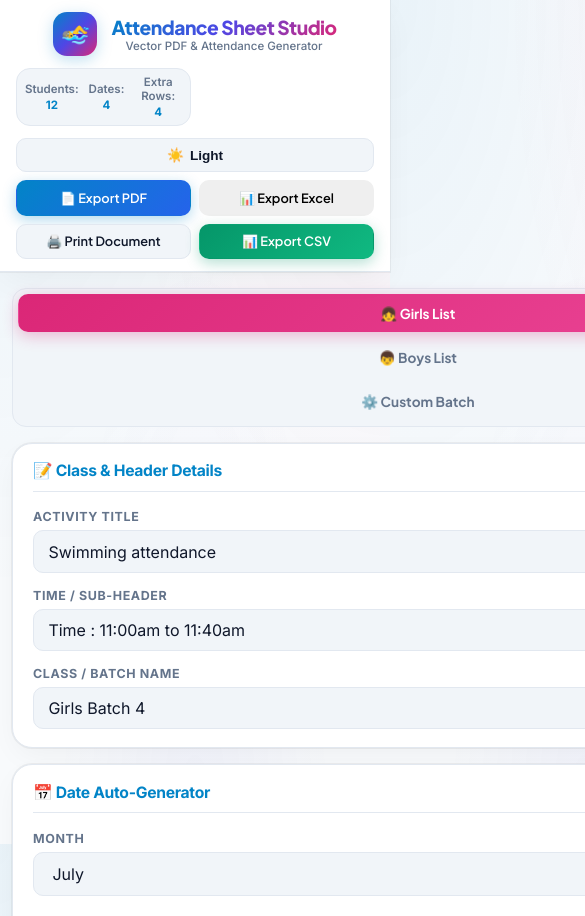
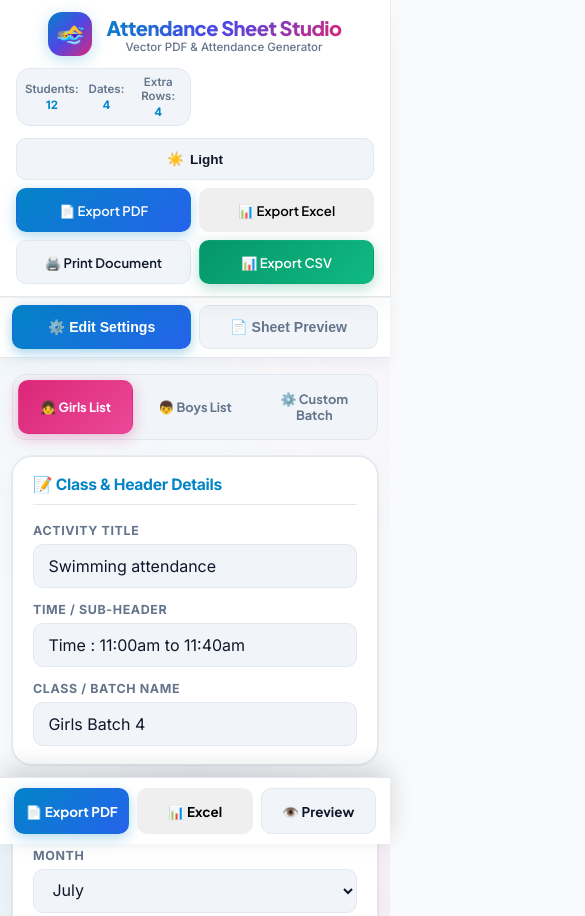
Before and after one commit to BSFrameWorks5253/Swim-list-maker, a website: page index.html in a window 390 px wide. Shown: the top 916 px of the page, 585 px wide, since content can reach past the window. Drawn offline with nearby package versions, Linux system fonts and the light colour scheme.

```diff
--- a/app.js
+++ b/app.js
@@ -92,6 +92,7 @@
     this.renderPresets();
     this.updateApp();
     this.autoFitOnePage(false);
+    this.autoScaleMobilePreview();
     this.dismissSplash();
   }
 
@@ -233,9 +234,40 @@
     this.docBatch = document.getElementById('doc-batch');
     this.docTableHeader = document.getElementById('doc-table-header');
     this.docTableBody = document.getElementById('doc-table-body');
+
+    // Mobile Elements
+    this.mainContainer = document.getElementById('main-container');
+    this.btnMobileViewEdit = document.getElementById('btn-mobile-view-edit');
+    this.btnMobileViewPreview = document.getElementById('btn-mobile-view-preview');
+    this.btnMobileExportPDF = document.getElementById('btn-mobile-export-pdf');
+    this.btnMobileExportExcel = document.getElementById('btn-mobile-export-excel');
+    this.btnMobileToggleView = document.getElementById('btn-mobile-toggle-view');
   }
 
   bindEvents() {
+    // Mobile View Switching Tabs & Actions
+    if (this.btnMobileViewEdit && this.btnMobileViewPreview) {
+      this.btnMobileViewEdit.addEventListener('click', () => this.setMobileMode('edit'));
+      this.btnMobileViewPreview.addEventListener('click', () => this.setMobileMode('preview'));
+    }
+
+    if (this.btnMobileExportPDF) {
+      this.btnMobileExportPDF.addEventListener('click', () => this.exportVectorPDF());
+    }
+
+    if (this.btnMobileExportExcel) {
+      this.btnMobileExportExcel.addEventListener('click', () => this.exportExcel());
+    }
+
+    if (this.btnMobileToggleView) {
+      this.btnMobileToggleView.addEventListener('click', () => {
+        const isEditMode = this.mainContainer && this.mainContainer.classList.contains('mobile-mode-edit');
+        this.setMobileMode(isEditMode ? 'preview' : 'edit');
+      });
+    }
+
+    window.addEventListener('resize', () => this.autoScaleMobilePreview());
+
     // Theme Switcher
     if (this.btnThemeToggle) {
       this.btnThemeToggle.addEventListener('click', () => this.toggleTheme());
@@ -500,6 +532,37 @@
     const rounded = Math.round(this.zoomScale * 100);
     this.zoomLevelBadge.textContent = `${rounded}%`;
     this.pdfDoc.style.transform = `scale(${this.zoomScale})`;
+  }
+
+  setMobileMode(mode) {
+    if (!this.mainContainer) return;
+    if (mode === 'preview') {
+      this.mainContainer.classList.remove('mobile-mode-edit');
+      this.mainContainer.classList.add('mobile-mode-preview');
+      if (this.btnMobileViewEdit) this.btnMobileViewEdit.classList.remove('active');
+      if (this.btnMobileViewPreview) this.btnMobileViewPreview.classList.add('active');
+      this.autoScaleMobilePreview();
+      window.scrollTo({ top: 0, behavior: 'smooth' });
+    } else {
+      this.mainContainer.classList.remove('mobile-mode-preview');
+      this.mainContainer.classList.add('mobile-mode-edit');
+      if (this.btnMobileViewEdit) this.btnMobileViewEdit.classList.add('active');
+      if (this.btnMobileViewPreview) this.btnMobileViewPreview.classList.remove('active');
+      window.scrollTo({ top: 0, behavior: 'smooth' });
+    }
+  }
+
+  autoScaleMobilePreview() {
+    if (window.innerWidth <= 768) {
+      const wrapper = document.querySelector('.paper-wrapper');
+      if (wrapper) {
+        const availableWidth = wrapper.clientWidth - 16;
+        const docWidth = 794; // ~210mm in px
+        const targetScale = Math.min(1.0, Math.max(0.38, availableWidth / docWidth));
+        this.zoomScale = parseFloat(targetScale.toFixed(2));
+        this.applyZoom();
+      }
+    }
   }
 
   getCurrentDates() {
--- a/index.html
+++ b/index.html
@@ -65,8 +65,14 @@
     </div>
   </header>
 
+  <!-- Mobile View Switcher (Visible on Mobile Screens) -->
+  <div class="mobile-view-tabs" id="mobile-view-tabs">
+    <button class="mobile-tab-btn active" id="btn-mobile-view-edit">⚙️ Edit Settings</button>
+    <button class="mobile-tab-btn" id="btn-mobile-view-preview">📄 Sheet Preview</button>
+  </div>
+
   <!-- Main Grid Layout -->
-  <main class="main-container">
+  <main class="main-container mobile-mode-edit" id="main-container">
 
     <!-- Left Controls Sidebar -->
     <aside class="controls-sidebar">
@@ -283,6 +289,13 @@
     </div>
   </footer>
 
+  <!-- Mobile Glassmorphic Sticky Action Bar -->
+  <div class="mobile-sticky-bar" id="mobile-sticky-bar">
+    <button id="btn-mobile-export-pdf" class="btn btn-primary btn-mobile-action">📄 Export PDF</button>
+    <button id="btn-mobile-export-excel" class="btn btn-purple btn-mobile-action">📊 Excel</button>
+    <button id="btn-mobile-toggle-view" class="btn btn-secondary btn-mobile-action">👁️ Preview</button>
+  </div>
+
   <!-- Toast Notification Container -->
   <div id="toast-container" class="toast-container"></div>
 
--- a/styles.css
+++ b/styles.css
@@ -948,6 +948,15 @@
 /* ==========================================================================
    MOBILE & RESPONSIVE OPTIMIZATIONS
    ========================================================================== */
+
+/* Mobile View Tabs Switcher (Hidden on Desktop) */
+.mobile-view-tabs {
+  display: none;
+}
+.mobile-sticky-bar {
+  display: none;
+}
+
 @media (max-width: 1024px) {
   .app-header {
     padding: 0.75rem 1rem;
@@ -988,14 +997,96 @@
   }
 }
 
-@media (max-width: 640px) {
+@media (max-width: 768px) {
+  /* Mobile Segment Switcher */
+  .mobile-view-tabs {
+    display: flex;
+    background: var(--bg-surface);
+    border-bottom: 1px solid var(--border-subtle);
+    padding: 8px 12px;
+    gap: 8px;
+    position: sticky;
+    top: 0;
+    z-index: 90;
+    box-shadow: 0 4px 15px rgba(0, 0, 0, 0.05);
+  }
+
+  .mobile-tab-btn {
+    flex: 1;
+    padding: 10px 6px;
+    font-size: 0.88rem;
+    font-weight: 700;
+    border-radius: var(--radius-md);
+    border: 1px solid var(--border-subtle);
+    background: var(--bg-input);
+    color: var(--text-muted);
+    cursor: pointer;
+    text-align: center;
+    transition: all 0.2s ease;
+    min-height: 44px;
+  }
+
+  .mobile-tab-btn.active {
+    background: var(--gradient-btn-primary);
+    color: #ffffff;
+    border-color: transparent;
+    box-shadow: 0 4px 12px rgba(2, 132, 199, 0.35);
+  }
+
+  /* Mode Switching Logic for Mobile */
+  .main-container.mobile-mode-edit .preview-container {
+    display: none !important;
+  }
+
+  .main-container.mobile-mode-preview .controls-sidebar {
+    display: none !important;
+  }
+
+  .main-container.mobile-mode-preview .preview-container {
+    display: flex !important;
+    width: 100%;
+    position: static;
+  }
+
+  /* Mobile Glassmorphic Sticky Bottom Action Bar */
+  .mobile-sticky-bar {
+    display: flex;
+    position: fixed;
+    bottom: 0;
+    left: 0;
+    right: 0;
+    background: var(--bg-surface);
+    backdrop-filter: var(--glass-backdrop);
+    -webkit-backdrop-filter: var(--glass-backdrop);
+    border-top: 1px solid var(--border-subtle);
+    padding: 10px 14px;
+    gap: 8px;
+    z-index: 999;
+    box-shadow: 0 -8px 25px rgba(0, 0, 0, 0.15);
+  }
+
+  .btn-mobile-action {
+    flex: 1;
+    padding: 12px 6px;
+    font-size: 0.84rem;
+    font-weight: 700;
+    justify-content: center;
+    min-height: 46px;
+    border-radius: var(--radius-md);
+  }
+
+  body {
+    padding-bottom: 72px; /* Leave space for mobile floating bottom bar */
+  }
+
+  /* Header adjustments on mobile */
   .brand {
     justify-content: center;
     text-align: center;
   }
 
   .brand-title {
-    font-size: 1.2rem;
+    font-size: 1.25rem;
   }
 
   .brand-subtitle {
@@ -1011,12 +1102,14 @@
   .theme-toggle-btn {
     grid-column: span 2;
     justify-content: center;
+    min-height: 42px;
   }
 
   .header-actions .btn {
-    padding: 0.55rem 0.75rem;
-    font-size: 0.8rem;
+    padding: 0.6rem 0.75rem;
+    font-size: 0.82rem;
     width: 100%;
+    min-height: 44px;
   }
 
   .stats-bar {
@@ -1042,12 +1135,14 @@
   }
 
   .tab-switcher {
-    flex-direction: column;
-    gap: 6px;
+    flex-direction: row;
+    gap: 4px;
   }
 
   .tab-btn {
-    width: 100%;
+    padding: 10px 4px;
+    font-size: 0.8rem;
+    min-height: 44px;
   }
 
   .preview-toolbar {
@@ -1064,13 +1159,14 @@
   input[type="number"],
   select,
   textarea {
-    font-size: 16px; /* Prevents mobile browser auto-zoom on input focus */
+    font-size: 16px; /* Prevents mobile Safari auto-zoom on input focus */
+    min-height: 44px;
   }
 
   .toast-container {
     left: 16px;
     right: 16px;
-    bottom: 16px;
+    bottom: 80px;
   }
 
   .toast {
@@ -1085,6 +1181,14 @@
 
   .footer-dot {
     display: none;
+  }
+
+  /* Tactile Touch Feedback */
+  .btn:active,
+  .mobile-tab-btn:active,
+  .tab-btn:active,
+  .student-tag:active {
+    transform: scale(0.97);
   }
 }
 
```
